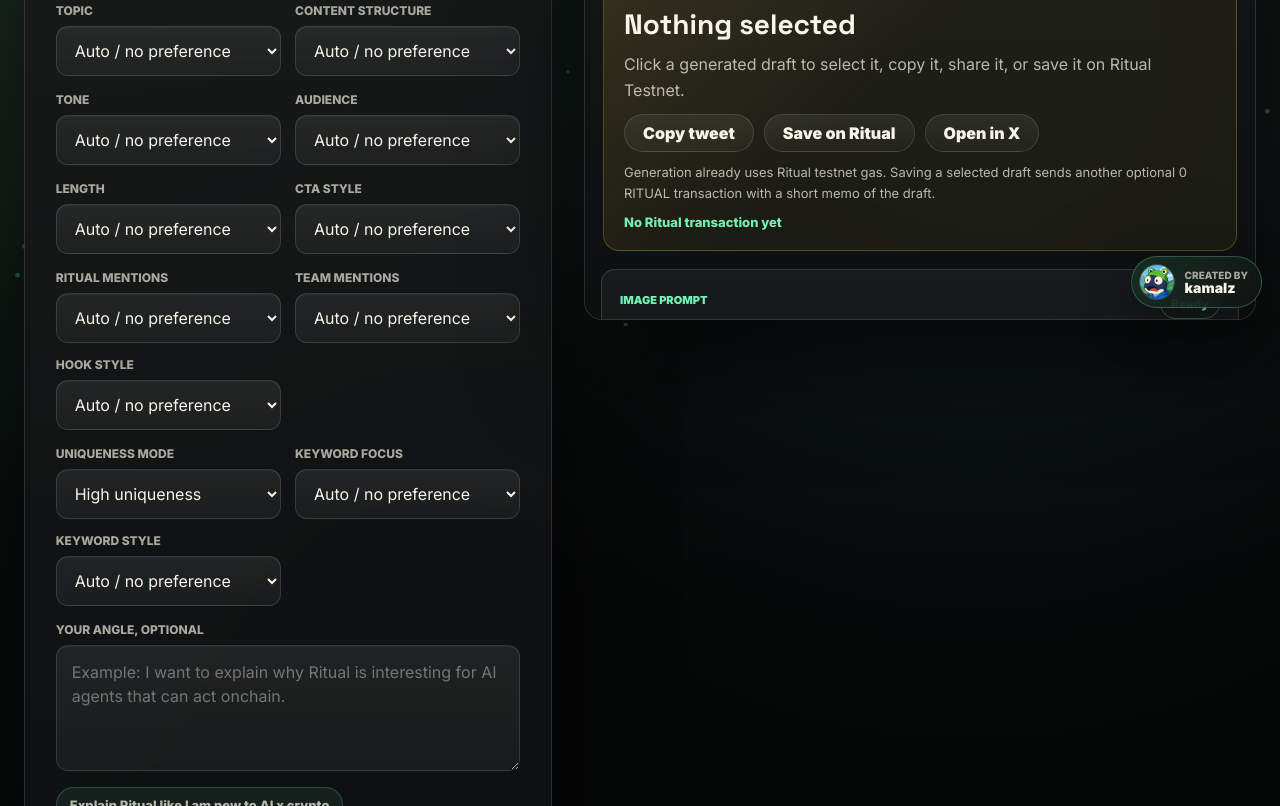
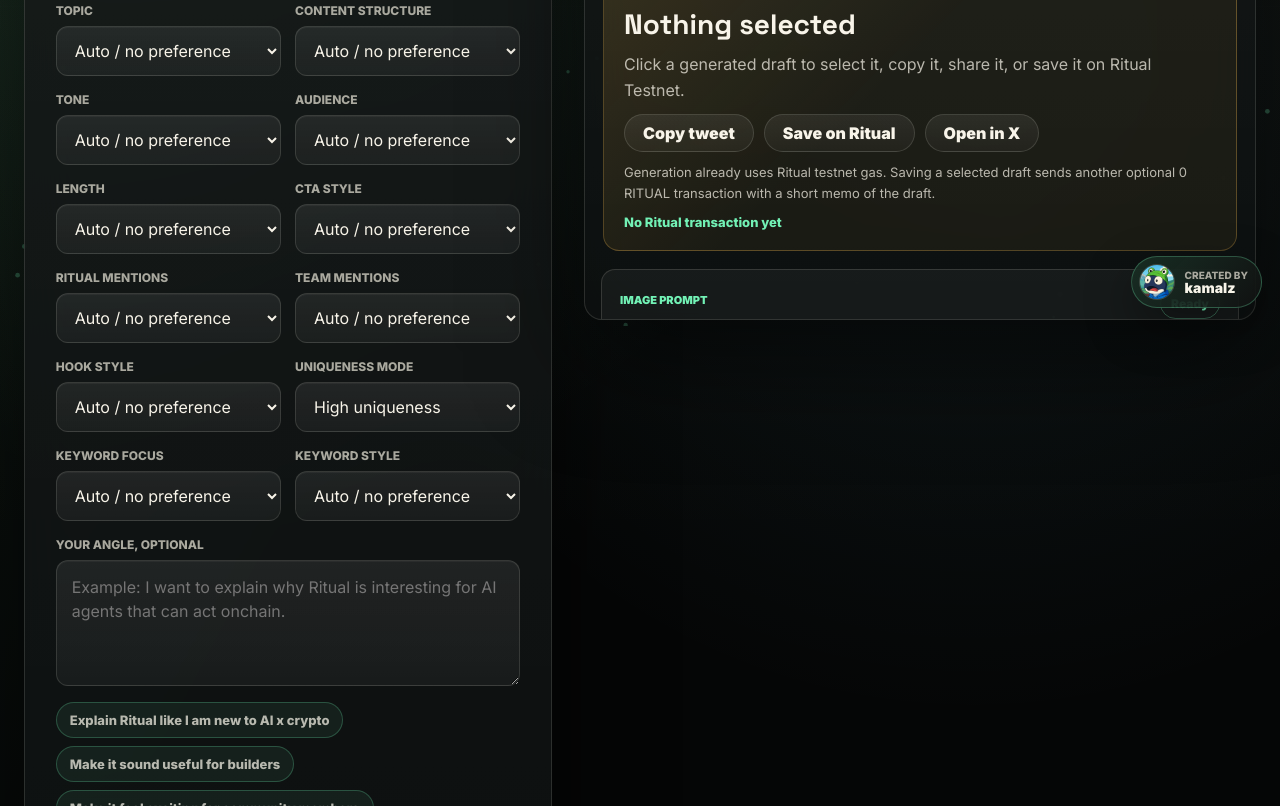
Before and after one commit to kamaledeng/Ritual-Tweet-Forge, a website: page index.html in a window 1280 px wide. Shown: the part 474-1280 px from the top of the page. Drawn offline with Linux system fonts and the light colour scheme.

Commit message:
Align tweet control rows

```diff
--- a/index.html
+++ b/index.html
@@ -170,6 +170,9 @@
                   <option value="flash">@cryptooflashh only</option>
                 </select>
               </label>
+            </div>
+
+            <div class="form-grid">
               <label>
                 <span>Hook style</span>
                 <select id="hookSelect">
@@ -180,9 +183,6 @@
                   <option value="casual">Casual hook</option>
                 </select>
               </label>
-            </div>
-
-            <div class="form-grid">
               <label>
                 <span>Uniqueness mode</span>
                 <select id="uniquenessSelect">
@@ -190,6 +190,9 @@
                   <option value="balanced">Balanced</option>
                 </select>
               </label>
+            </div>
+
+            <div class="form-grid">
               <label>
                 <span>Keyword focus</span>
                 <select id="keywordSelect">
```
